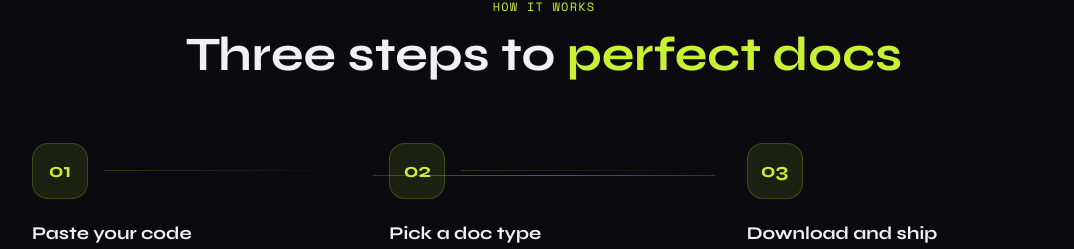
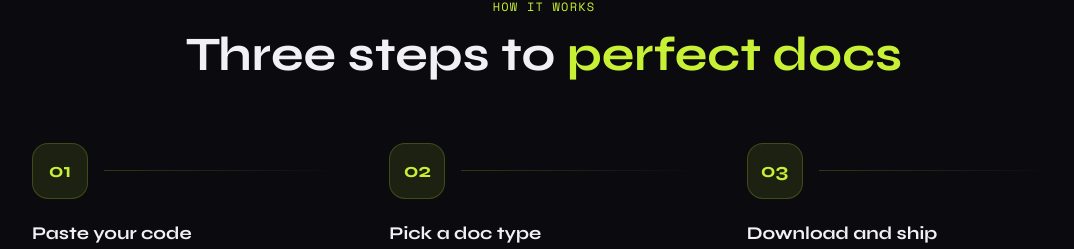
Before and after one commit to bhupindersb/ai-doc-generator, a Next.js app: page / in a window 1280 px wide. Shown: the part 2853-3102 px from the top of the page, without its empty margins (96-1170 px from the left). Built offline with nearby package versions, Linux system fonts and the light colour scheme; no server answers.

Commit message:
Fix Homepage Section

```diff
--- a/app/page.tsx
+++ b/app/page.tsx
@@ -342,7 +342,7 @@ function getAuthUser() {
 
           <div className="grid md:grid-cols-3 gap-12 relative">
             {/* Connector lines (desktop only) */}
-            <div className="hidden md:block absolute top-8 left-1/3 right-1/3 h-px bg-gradient-to-r from-lime/20 via-lime/40 to-lime/20" />
+            {/* <div className="hidden md:block absolute top-8 left-1/3 right-1/3 h-px bg-gradient-to-r from-lime/20 via-lime/40 to-lime/20" /> */}
 
             {steps.map((s, i) => (
               <div key={s.n} className="relative">
@@ -350,7 +350,7 @@ function getAuthUser() {
                   <div className="w-14 h-14 rounded-2xl bg-lime/10 border border-lime/20 flex items-center justify-center flex-shrink-0">
                     <span className="text-xl font-display font-bold text-lime">{s.n}</span>
                   </div>
-                  {i < 2 && (
+                  {i < 3 && (
                     <div className="hidden md:block flex-1 h-px bg-gradient-to-r from-lime/20 to-transparent" />
                   )}
                 </div>
```
